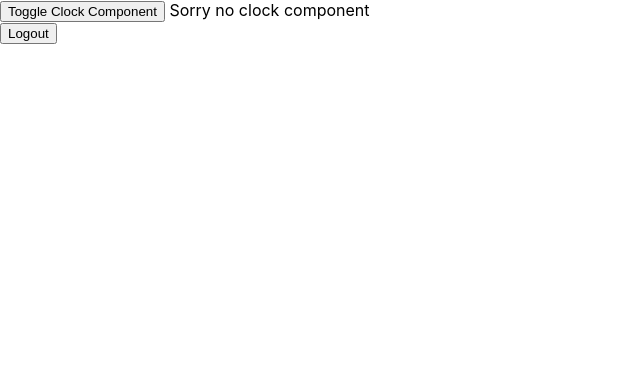
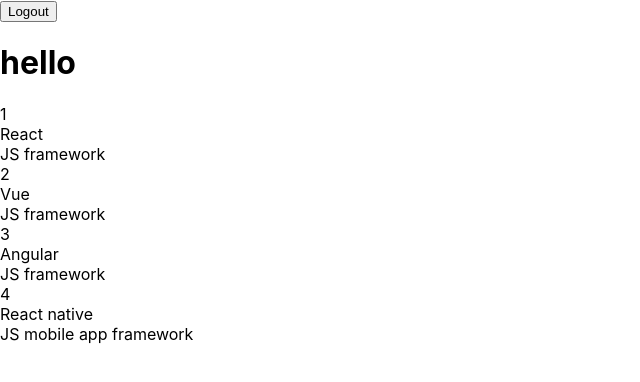
Before and after one commit to Vartika2207/React-Begin, a React (Create React App) app: page / in a window 1280 px wide. Both pictures are taken after a click on the button "Login". Shown: the top 382 px of the page, without its empty margins (0-640 px from the left). Built offline with nearby package versions, Linux system fonts and the light colour scheme.

Commit message:
list and keys

```diff
--- a/src/App.js
+++ b/src/App.js
@@ -4,34 +4,63 @@
 import Clock from "./components/Clock";
 import Welcome from "./components/Welcome";
 import LoginControl from "./components/LoginControl";
-
+import Blog from "./components/Blog";
 
 function App() {
+  const [flag, setFlag] = useState(false);
+  const [loginControl, setLoginControl] = useState(false);
 
-  const [flag, setFlag] = useState(false);
+  const element = <h1>Hello there from App.js</h1>;
+  const userInfo = {
+    firstname: "Vartika",
+    lastname: "Shakya",
+  };
 
-  const element = <h1>Hello there from App.js</h1>
-  const userInfo = {
-    firstname: 'Vartika',
-    lastname: 'Shakya'
-  };
+  const postsData = [
+    {
+      id: 1,
+      title: "React",
+      content: "JS framework",
+    },
+    {
+      id: 2,
+      title: "Vue",
+      content: "JS framework",
+    },
+    {
+      id: 3,
+      title: "Angular",
+      content: "JS framework",
+    },
+    {
+      id: 4,
+      title: "React native",
+      content: "JS mobile app framework",
+    },
+  ];
 
   const toggle = () => {
     console.log("toggle clicked");
-    setFlag(initial => !initial);
-  }
+    setFlag((initial) => !initial);
+  };
+
+  const loginControlClicked = () => {
+    setLoginControl((loginControl) => !loginControl);
+  };
+
   return (
     <div>
       {/* below line can also be executed as onClick={() => setFlag(flag=>!flag)} */}
-      <button onClick={toggle}>Toggle Clock Component</button>
-     {/* <h1>Hello {element}</h1>
+      {/* <button onClick={toggle}>Toggle Clock Component</button>  */}
+      {/* <h1>Hello {element}</h1>
      <Welcome user = {userInfo}/> */}
-     {flag ? <Clock/> : " Sorry no clock component"}
+      {/* {flag ? <Clock/> : " Sorry no clock component"} */}
 
-     <LoginControl/>
+      <LoginControl xyz={loginControlClicked} />
+      {loginControl ? <h1>hello</h1> : "bye bye"}
+      {loginControl ? <Blog posts={postsData}/> : " "}
     </div>
   );
 }
 
-
 export default App;
--- /dev/null
+++ b/src/components/Blog.js
@@ -0,0 +1,33 @@
+import React from 'react'
+// import Post from './Post';
+
+function Blog(props) {
+
+    const content = props.posts.map((post) => {
+        return (
+            <div>
+                <Post key={post.id} post={post}/> {/*{value} inside paratheses is the one used here, outside one will be passed */}
+            </div>
+        )
+    });
+
+  return (
+    <div>
+        {content}
+    </div>
+  )
+}
+
+
+function Post(props) {
+    const {id, title, content} = props.post; //props destructure
+    return (
+        <>
+            <div>{id}</div>
+            <div>{title}</div>
+            <div>{content}</div>
+        </>
+    )
+}
+
+export default Blog;
--- a/src/components/LoginControl.js
+++ b/src/components/LoginControl.js
@@ -1,9 +1,9 @@
 import React, { useState } from 'react'
 // conditional rendering of components
-function LoginControl() {
+function LoginControl(props) {
     const [isLoggedIn, setIsLoggedIn] = useState(false);
-    const handelLoginClick = () => { setIsLoggedIn(true) };
-    const handelLogoutClick = () => { setIsLoggedIn(false) };
+    const handelLoginClick = () => { setIsLoggedIn(true); props.xyz() };
+    const handelLogoutClick = () => { setIsLoggedIn(false); props.xyz() };
 
     let button;
     if(isLoggedIn) {
--- /dev/null
+++ b/src/components/Post.js
@@ -0,0 +1,13 @@
+import React from 'react'
+
+function Post(props) {
+  return (
+    <div>
+        <li key={props.id}>{props.id}</li>
+        <li>{props.title}</li>
+        <li>{props.content}</li>
+    </div>
+  )
+}
+
+export default Post
--- a/src/components/Welcome.js
+++ b/src/components/Welcome.js
@@ -3,6 +3,7 @@
 function Welcome(props) {
     console.log(props);
   return (
+
     <div>Hello {props.user.firstname} from Welcome component</div>
   )
 }
```
